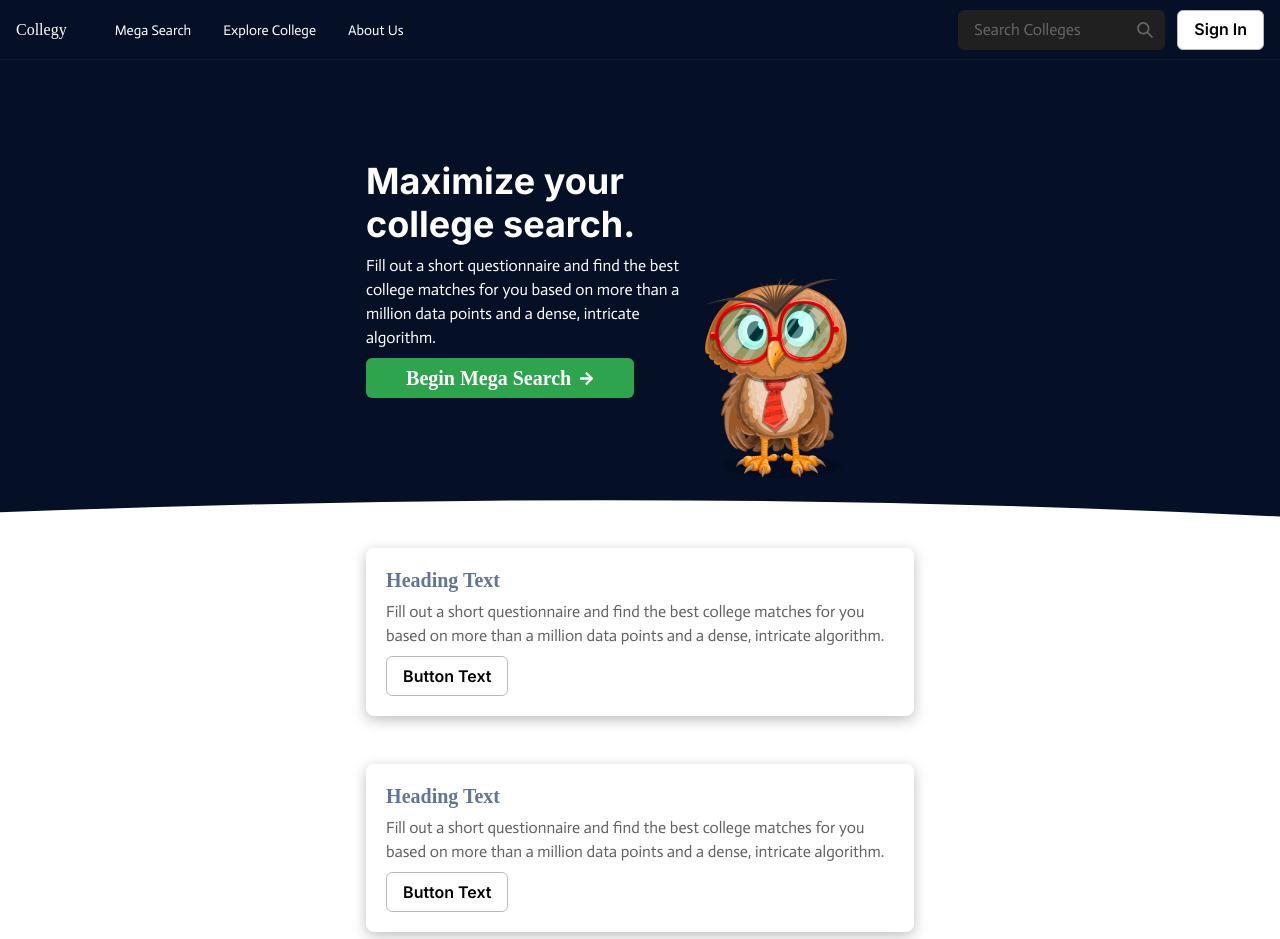
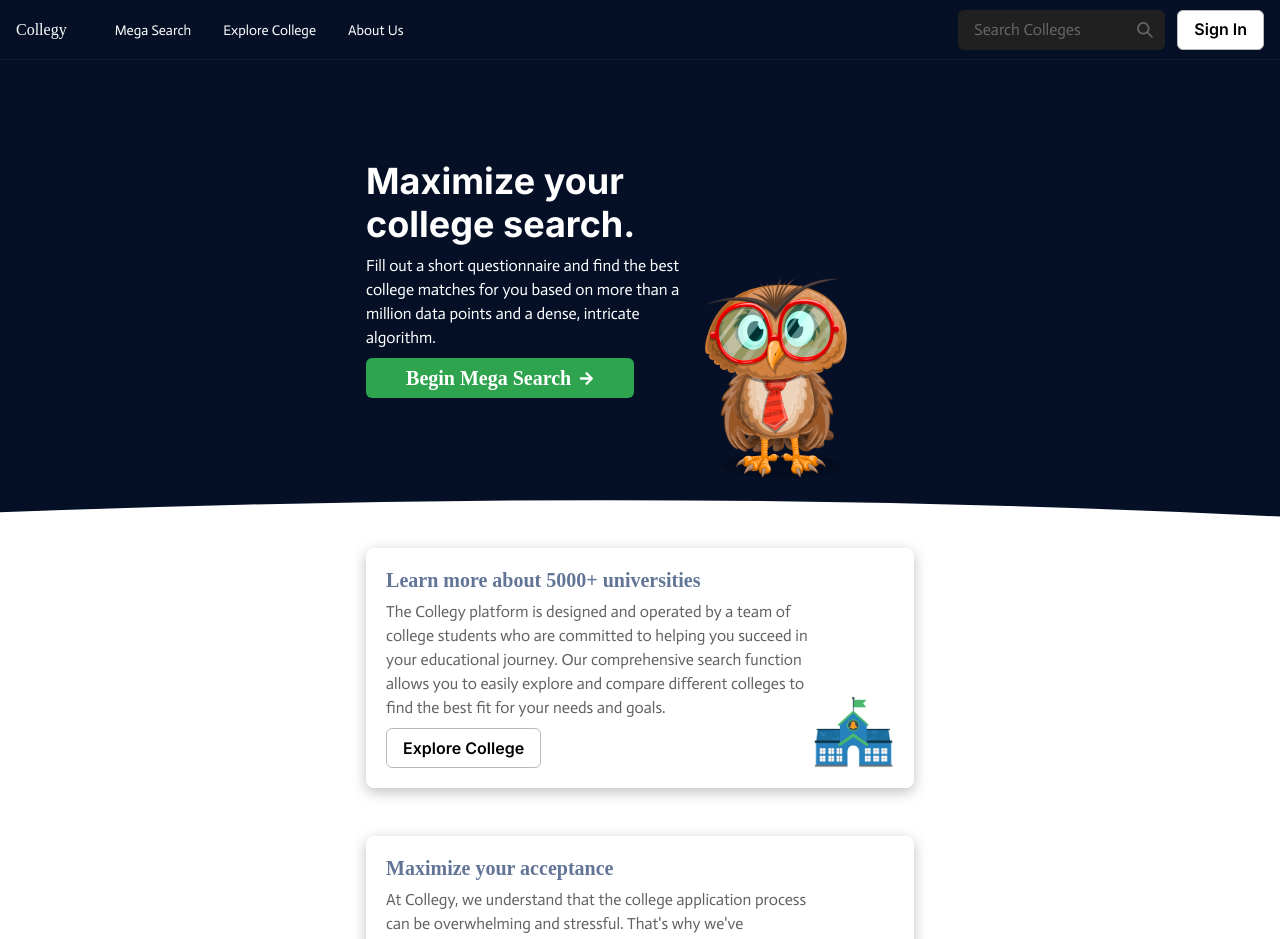
Before and after one commit to College-List-Maker/client, a React (Create React App) app: page / in a window 1280 px wide. Shown: the top 939 px of the page. Built offline with nearby package versions, Linux system fonts and the light colour scheme; a web font is replaced by a local one.

Commit message:
more styling

```diff
--- a/src/App.tsx
+++ b/src/App.tsx
@@ -20,7 +20,9 @@ export const App = () => {
   /*
     HANDLE APP DIRECTORY
   */
-  const isDarkNavbar = ["#about-us", "#profile"].includes(window.location.hash);
+  const isDarkNavbar = ["#about-us", "#profile", "#tos"].includes(
+    window.location.hash
+  );
   const isDarkFooter =
     ["#about-us", "#college-list", "#coming-soon", "#form"].includes(
       window.location.hash
--- a/src/Components/MotionBox.tsx
+++ b/src/Components/MotionBox.tsx
@@ -79,7 +79,7 @@ export const UpBox = ({ children, ...props }: BoxProps) => {
     <MotionBox
       initial={{ opacity: 0, y: 350 }}
       whileInView={{ opacity: 1, y: 0 }}
-      viewport={{ once: true, amount: 0.1 }}
+      viewport={{ once: true, amount: 0 }}
       transition={{
         type: "spring",
         bounce: 0.3,
@@ -100,7 +100,7 @@ export const RotationBox = ({ children, ...props }: BoxProps) => {
       viewport={{ once: true, amount: 0.1 }}
       transition={{
         duration: 60,
-        loop: Infinity,
+        repeatType: Infinity,
         ease: "linear",
       }}
       {...props}
@@ -120,7 +120,7 @@ export const BackgroundSpanBox = ({ children, ...props }: BoxProps) => {
       }}
       transition={{
         duration: 75,
-        loop: Infinity,
+        repeatType: Infinity,
         ease: "easeInOut",
       }}
       position={"relative"}
--- a/src/Pages/ComingSoon/ComingSoon.tsx
+++ b/src/Pages/ComingSoon/ComingSoon.tsx
@@ -1,24 +1,31 @@
 import { Box, Container, Heading, Text } from "@chakra-ui/react";
+import { BounceBox, LeftBox, RightBox } from "../../Components/MotionBox";
 
 export default function ComingSoon() {
   return (
     <Box py={"20"} bgColor={"#051027"} minH={"100vh"} color={"#cccccc"}>
       <Container>
-        <Heading py="10" textAlign={"center"}>
-          Coming Soon!
-        </Heading>
-        <Text>
-          We are excited to announce a new feature on our website that is coming
-          soon: "Maximize Your Acceptance" This feature will help students
-          increase their chances of getting accepted to their dream college. It
-          will provide personalized recommendations on how to improve their
-          application, such as taking certain classes or extracurricular
-          activities, and give tips on writing a standout personal statement. We
-          understand that the college application process can be stressful, so
-          we hope this feature will make it a little easier for students to
-          achieve their goals. Stay tuned for more information on the launch
-          date!
-        </Text>
+        <BounceBox>
+          <LeftBox>
+            <Heading py="10" textAlign={"center"}>
+              Coming Soon!
+            </Heading>
+          </LeftBox>
+          <RightBox>
+            <Text>
+              We are excited to announce a new feature on our website that is
+              coming soon: "Maximize Your Acceptance" This feature will help
+              students increase their chances of getting accepted to their dream
+              college. It will provide personalized recommendations on how to
+              improve their application, such as taking certain classes or
+              extracurricular activities, and give tips on writing a standout
+              personal statement. We understand that the college application
+              process can be stressful, so we hope this feature will make it a
+              little easier for students to achieve their goals. Stay tuned for
+              more information on the launch date!
+            </Text>
+          </RightBox>
+        </BounceBox>
       </Container>
     </Box>
   );
--- a/src/Pages/ExploreCollege/ExploreCollege.tsx
+++ b/src/Pages/ExploreCollege/ExploreCollege.tsx
@@ -4,6 +4,7 @@ import { useEffect, useRef, useState } from "react";
 import { Box } from "@chakra-ui/react";
 import { SpecificExplore } from "./SpecificExplore";
 import { toast } from "react-toastify";
+import { SpecificExploreSkeleton } from "./SpecificExploreSkeleton";
 
 export function ExploreCollege() {
   const [query, setQuery] = useState<string | null>(null);
@@ -16,7 +17,6 @@ export function ExploreCollege() {
       const queryString = hash.substring(hash.indexOf("?") + 1);
       const urlParams = new URLSearchParams(queryString);
       const college = urlParams.get("college");
-      setQuery(college);
       if (college) {
         await axios
           .get(
@@ -33,6 +33,7 @@ export function ExploreCollege() {
       } else {
         setCollegeData(undefined);
       }
+      setQuery(college);
     }
     handleCollegeData().then(() => setIsLoading(false));
   };
@@ -51,7 +52,7 @@ export function ExploreCollege() {
   return (
     <Box bgColor={"#051027"}>
       {isLoading ? (
-        <DefaultExplore searchQuery={null} />
+        <SpecificExploreSkeleton />
       ) : collegeData ? (
         <SpecificExplore collegeData={collegeData} />
       ) : (
--- /dev/null
+++ b/src/Pages/ExploreCollege/SpecificExploreSkeleton.tsx
@@ -0,0 +1,5 @@
+import { Box } from "@chakra-ui/react";
+
+export function SpecificExploreSkeleton() {
+  return <Box w={"100vw"} minH={"150vh"} />;
+}
--- a/src/Pages/Form/Form.tsx
+++ b/src/Pages/Form/Form.tsx
@@ -27,6 +27,7 @@ import { Page11 } from "./FormPages/Page11";
 import { Page12 } from "./FormPages/Page12";
 import { useSelector, useDispatch } from "react-redux";
 import { Step, Steps, useSteps } from "chakra-ui-steps";
+import { BounceBox } from "../../Components/MotionBox";
 
 const steps = [
   { label: "Step 1" },
@@ -356,6 +357,7 @@ export function Form() {
   return (
     <Box minH={"100vh"} py={"20"} bgColor={"#051027"}>
       <Center>
+        <BounceBox>
           <Container maxW={"2xl"} bgColor={"#ffffff"} p={"10"} rounded={"md"}>
             <form onSubmit={handleSubmit}>
               <Stack justify={"space-between"}>
@@ -401,6 +403,7 @@ export function Form() {
               </Stack>
             </form>
           </Container>
+        </BounceBox>
       </Center>
     </Box>
   );
--- a/src/Pages/LandingPage/LandingPage.tsx
+++ b/src/Pages/LandingPage/LandingPage.tsx
@@ -16,22 +16,20 @@ export function LandingPage() {
           <Stack>
             <LeftBox>
               <MiddleCard
-                heading="Heading Text"
-                description="Fill out a short questionnaire and find the best college matches
-              for you based on more than a million data points and a dense,
-              intricate algorithm."
-                button="Button Text"
-                hash="#about-us"
+                heading="Learn more about 5000+ universities"
+                description="The Collegy platform is designed and operated by a team of college students who are committed to helping you succeed in your educational journey. Our comprehensive search function allows you to easily explore and compare different colleges to find the best fit for your needs and goals."
+                button="Explore College"
+                hash="#explore-college"
+                backgroundImg={process.env.PUBLIC_URL + "/img/collegeimg.png"}
               />
             </LeftBox>
             <RightBox>
               <MiddleCard
-                heading="Heading Text"
-                description="Fill out a short questionnaire and find the best college matches
-              for you based on more than a million data points and a dense,
-              intricate algorithm."
-                button="Button Text"
-                hash="#about-us"
+                heading="Maximize your acceptance"
+                description="At Collegy, we understand that the college application process can be overwhelming and stressful. That's why we've developed a feature that provides in-depth information on specific colleges, including admissions requirements, financial aid options, and student life. With this feature, you can get a better sense of what each college is looking for in applicants and how you can increase your chances of being accepted to your dream school."
+                button="Learn More"
+                hash="#coming-soon"
+                backgroundImg={process.env.PUBLIC_URL + "/img/maxaccept.png"}
               />
             </RightBox>
             <LeftBox>
--- a/src/Pages/LandingPage/MiddleCard.tsx
+++ b/src/Pages/LandingPage/MiddleCard.tsx
@@ -1,4 +1,12 @@
-import { Container, Stack, Heading, Button, Text } from "@chakra-ui/react";
+import {
+  Container,
+  Stack,
+  Heading,
+  Button,
+  Text,
+  Image,
+  Flex,
+} from "@chakra-ui/react";
 
 interface MiddleCardInputs {
   heading: string;
@@ -7,6 +15,7 @@ interface MiddleCardInputs {
   children?: any;
   width?: string;
   hash: string;
+  backgroundImg?: string;
 }
 
 export function MiddleCard({
@@ -16,6 +25,7 @@ export function MiddleCard({
   children,
   width,
   hash,
+  backgroundImg,
 }: MiddleCardInputs) {
   const handleClick = (hash: string) => {
     window.location.hash = hash;
@@ -30,6 +40,7 @@ export function MiddleCard({
         my={"5"}
         w={{ base: "100%", sm: width }}
       >
+        <Flex alignItems={"flex-end"}>
           <Stack>
             <Heading
               as="h2"
@@ -46,6 +57,15 @@ export function MiddleCard({
               {button}
             </Button>
           </Stack>
+          {backgroundImg && (
+            <Image
+              display={{ base: "none", sm: "block" }}
+              src={backgroundImg}
+              objectFit={"contain"}
+              width={"20"}
+            />
+          )}
+        </Flex>
       </Container>
     </>
   );
--- a/src/Pages/TermsOfService/TermsOfService.tsx
+++ b/src/Pages/TermsOfService/TermsOfService.tsx
@@ -1,4 +1,4 @@
-import { Heading, Container } from "@chakra-ui/react";
+import { Heading, Container, Box } from "@chakra-ui/react";
 import { TOSSectionCard } from "./TOSSectionCard";
 
 export function TermsOfService() {
@@ -25,7 +25,7 @@ export function TermsOfService() {
     },
   ];
   return (
-<>
+    <Box py={"40"} backgroundColor={"#ffffff"}>
       <Container>
         <Heading textAlign={"center"} as="h1" size={"md"}>
           Collegy's Terms of Service
@@ -41,6 +41,6 @@ export function TermsOfService() {
           );
         })}
       </Container>
-    </>
+    </Box>
   );
 }
```
Also changed, not shown: src/Pages/ExploreCollege/SpecificExplore.tsx (+14 -4 lines), public/img/collegeimg.png (added), public/img/maxaccept.png (added). Lines whose indentation alone changed are shown as unchanged.
